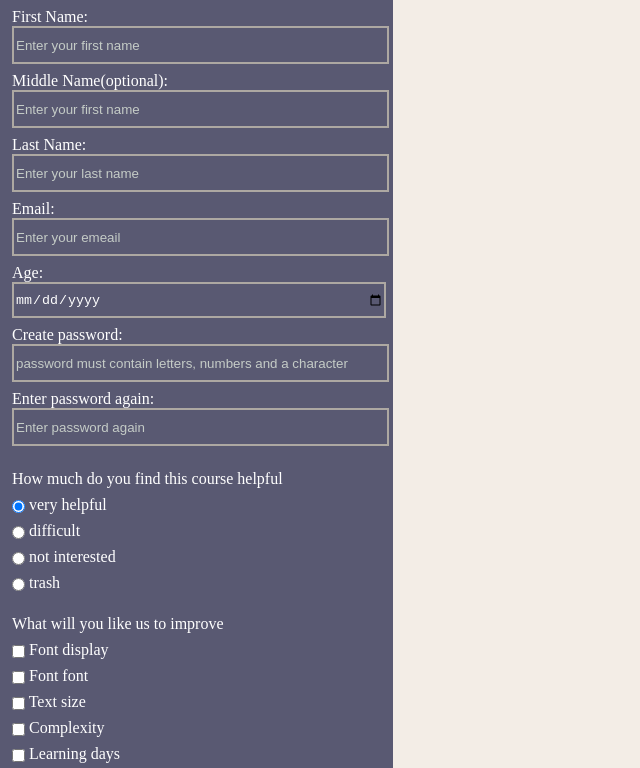
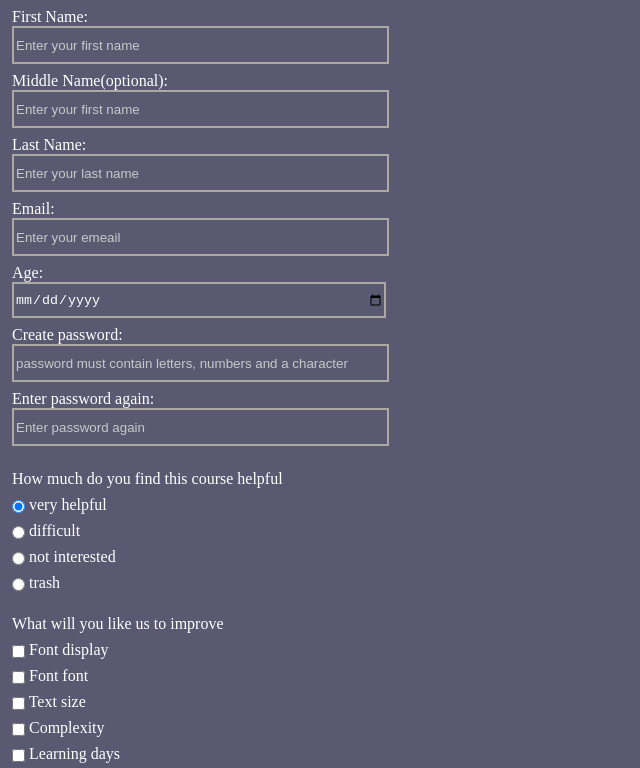
Before and after one commit to incremania/sec, a plain HTML site: page index.html in a window 1280 px wide. Shown: the part 58-826 px from the top of the page, without its empty margins (0-640 px from the left). Drawn offline with Linux system fonts and the light colour scheme.

Commit message:
body color changed

```diff
--- a/index.html
+++ b/index.html
@@ -9,7 +9,7 @@
       * {
         margin: 0;
         width: 100%;
-        background-color: rgb(243, 237, 230);
+        background-color: rgb(89,89, 114);
         color: white;
       }
       h1 {
```
